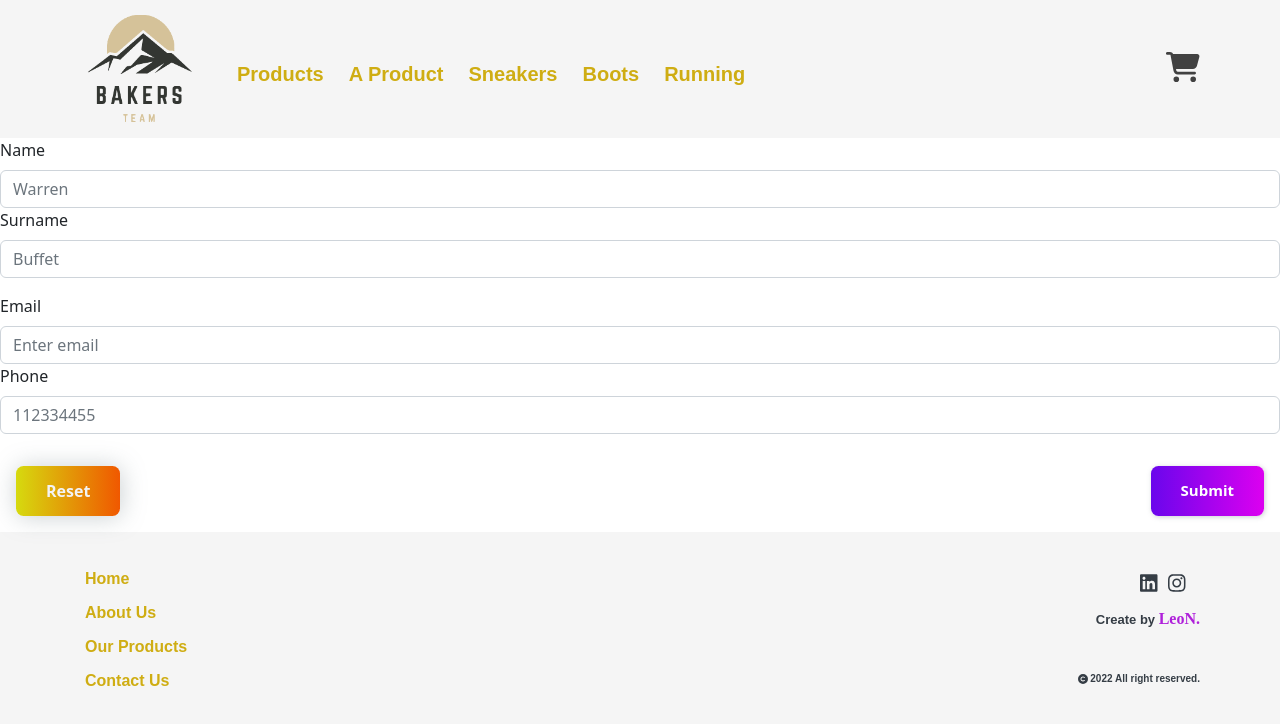
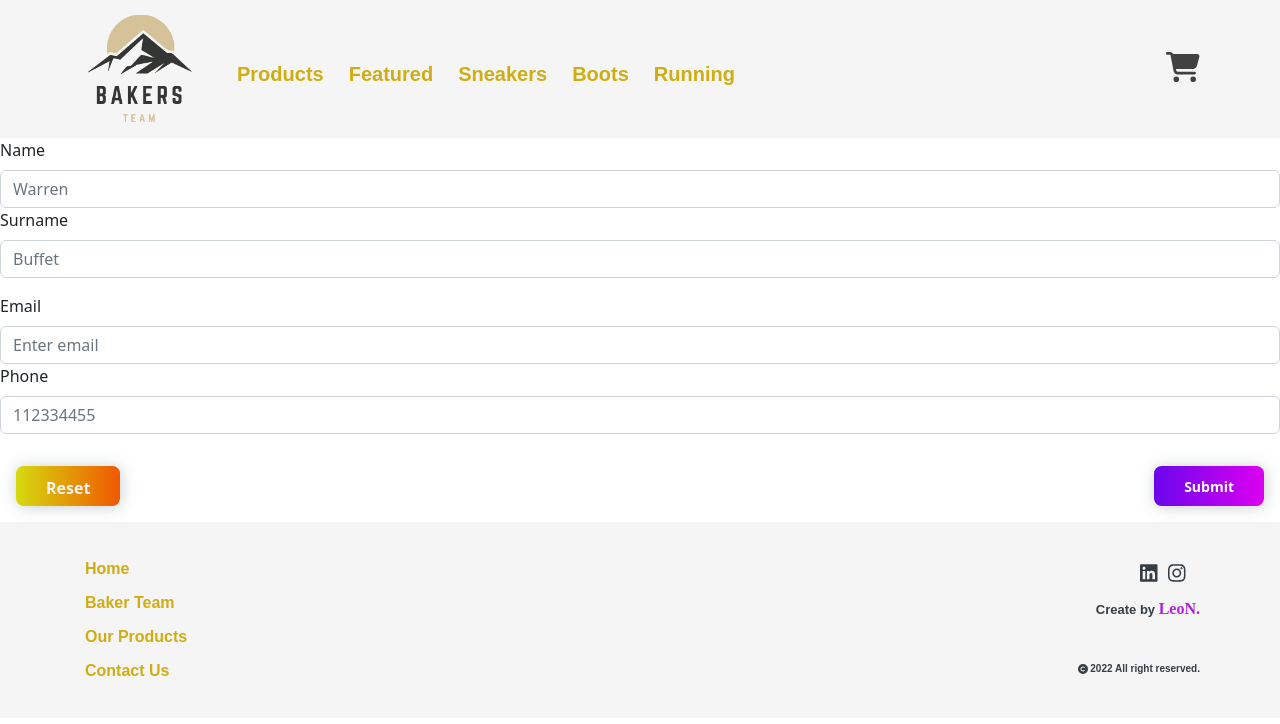
Before and after one commit to Leonumbe/ReactFinalProject-LeoNumbela, a React (Create React App) app: page /checkOut in a window 1280 px wide. Shown: the top 724 px of the page. Built offline with nearby package versions, Linux system fonts and the light colour scheme.

Commit message:
se termina de trabajar css y estilos responsive, se ajusto problemas de estilos con los botones

```diff
--- a/src/components/button/main.css
+++ b/src/components/button/main.css
@@ -4,19 +4,19 @@
     justify-content: center;
     color: #fff;
     font-family: system-ui;
-    font-size: 15px;
-    font-weight: 700;
+    font-size: 14px;
+    font-weight: 600;
     margin: 5px;
-    padding: 10px 25px ;
+    padding: 8px 20px ;
     border:whitesmoke ;
     border-radius: 7.5px ;
-    box-shadow: 1px 1px 5px rgba(115, 132, 136, 0.382);
+    box-shadow: 1px 1px 15px rgba(115, 132, 136, 0.382);
     transition: all 0.3s ease;
     cursor: pointer;
     text-decoration: none;
 }
 .btnAddB{
-    height: 50px;
+    height: 40px;
     margin: 1rem;
     padding: 10px 30px;
     font-family: system-ui;
@@ -26,7 +26,7 @@
     padding: 10px 40px ;
 }
 .btnPurchase{
-    margin: 1rem;
+    margin: 10px;
     padding: 10px 25px ;
 }
 
@@ -35,12 +35,12 @@
     border:whitesmoke ;
     color: rgb(243, 243, 243);
     font-family: system-ui;
-    font-size: 20px;
+    font-size: 16px;
     font-weight: 700;
     margin: 2rem;
     padding: 10px 15px ;
     border-radius: 7.5px ;
-    box-shadow: 1px 1px 25px rgba(115, 132, 136, 0.382);
+    box-shadow: 1px 1px 15px rgba(115, 132, 136, 0.382);
     display: inline-block;
     flex-flow: row nowrap;
     justify-content: center;
@@ -49,7 +49,7 @@
     transition: all 0.3s ease;
 }
 .btnBackB{
-    height: 50px;
+    height: 40px;
     margin: 1rem;
     padding: 10px 30px;
     font-family: system-ui;
@@ -62,14 +62,13 @@
 }
 
 .btnRemove{
-    font-size: 20px;
-    font-weight: 500;
-    margin: 1rem;
+    font-size: 16px;
+    font-weight: 600;
+    padding: 8px 16px ;
+}
+.btnClean{
+    font-size: 14px;
+    font-weight: 700;
+    margin: 10px;
     padding: 10px 25px ;
 }
-.btnClean{
-    font-size: 18px;
-    font-weight: 700;
-    margin: 1rem;
-    padding: 10px 25px ;
-}
--- a/src/components/cartView/cartView.jsx
+++ b/src/components/cartView/cartView.jsx
@@ -80,7 +80,7 @@ export default function CartView(){
             </Link>
 
             <button onClick={handleShow} className={"btnPurchase"} text={"Procceed to checkout"}>
-                Proceed to checkout
+                Proceed checkout
             </button>
         </div>
 
--- a/src/components/cartView/main.css
+++ b/src/components/cartView/main.css
@@ -46,6 +46,9 @@ margin-bottom: 20px;
     display: flex;
     flex-flow: row wrap;
     justify-content: space-around;
+}
+.cartViewSumeryUl{
+    padding-left: 0px;
 }
 .cartViewSumery{
     padding: 10px;
--- a/src/components/footer/footer.jsx
+++ b/src/components/footer/footer.jsx
@@ -9,7 +9,7 @@ export default function Footer(){
 
 const navbarFooter=[
     {url:'/home', title:'Home'},
-    {url:'/About Us', title:'About Us'},
+    {url:'/About Us', title:'Baker Team'},
     {url:'/', title:'Our Products'},
     {url:'/contacUs', title:'Contact Us'},
 ]
--- a/src/components/item/main.css
+++ b/src/components/item/main.css
@@ -1,7 +1,7 @@
 
 
 .cardStile{
-    margin-right: 1rem;
+    margin-right: 2rem;
     display: block;
     justify-content: center;
     font-family: "Ubuntu";
--- a/src/components/itemDetail/main.css
+++ b/src/components/itemDetail/main.css
@@ -49,6 +49,9 @@
     width: 240px;
     margin: 1rem 2rem;
     text-align: center;
+}
+.card-text{
+    font-size: 1.75rem;
 }
 
 /*-----------------------------------------*/
--- a/src/components/navBar/cartWidget/main.css
+++ b/src/components/navBar/cartWidget/main.css
@@ -6,9 +6,13 @@
 .cartSet:hover{
     transform: scale(1.15);
 }
+@media only screen and (max-width: 900px){
+    .cartSet{
+        font-size: 25px;
+    }
+}
 @media only screen and (max-width: 500px){
     .cartSet{
         font-size: 20px;
     }
-
 }
--- a/src/components/navBar/main.css
+++ b/src/components/navBar/main.css
@@ -59,8 +59,8 @@
 /*-----------------------------------------*/
 @media only screen and (max-width: 900px){
     .contMenu a{
-        font-size: 18px;
-        margin-left: 7px;
+        font-size: 16px;
+        margin-left: 10px;
         margin-bottom: 0;
         transition: color 0.3s ease;
     }
--- a/src/components/navBar/navBar.jsx
+++ b/src/components/navBar/navBar.jsx
@@ -10,7 +10,7 @@ import Navbar from 'react-bootstrap/Navbar';
 
 function NavBar(){
     const menu = [  {url:'/', title:'Products'},
-                    {url:'/detail/d0dWbbSRfe8jreizMH3j', title:'A Product'},
+                    {url:'/detail/d0dWbbSRfe8jreizMH3j', title:'Featured'},
                     {url:'/category/Sneakers', title:'Sneakers'},
                     {url:'/category/Boot', title:'Boots'},
                     {url:'/category/Running', title:'Running'},
```
